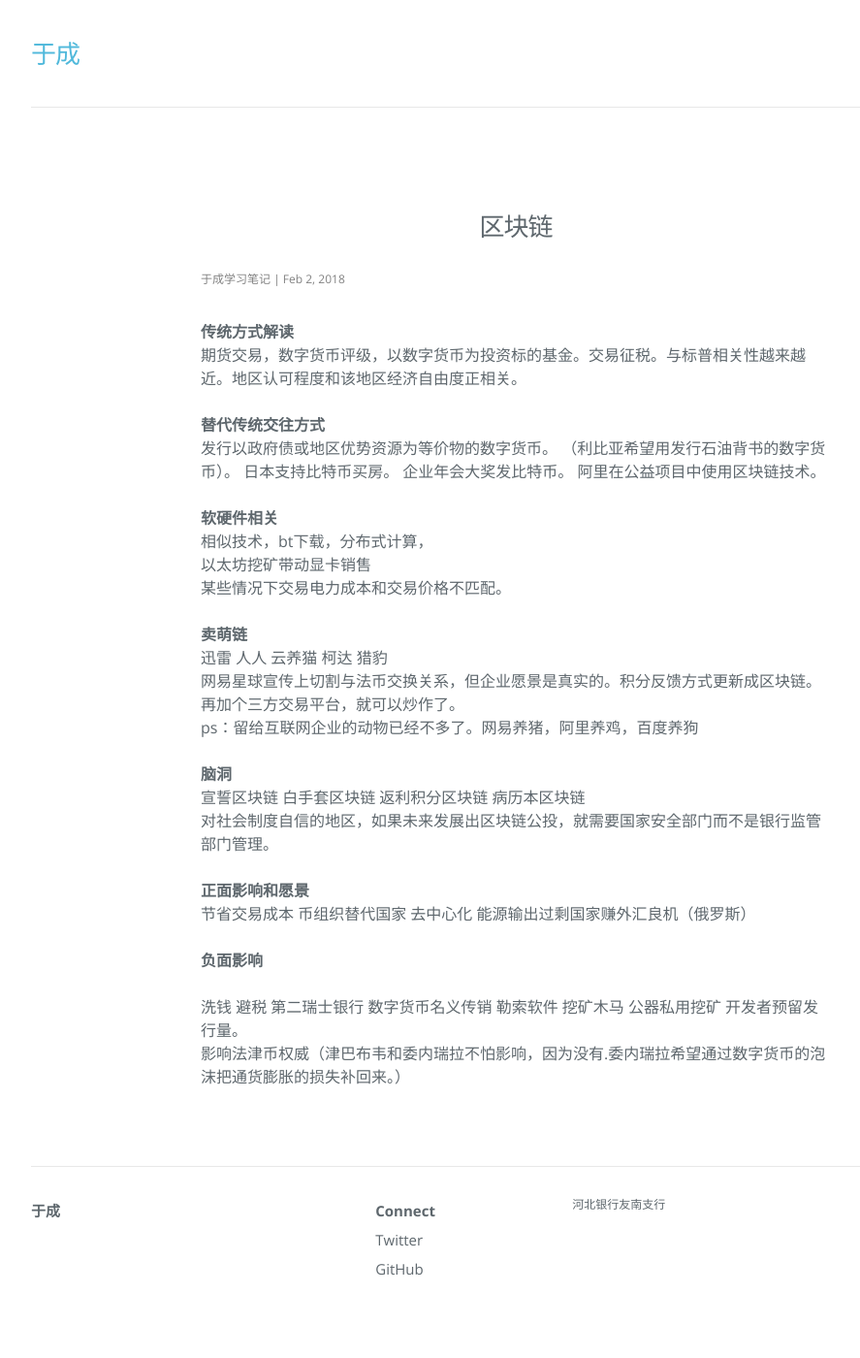
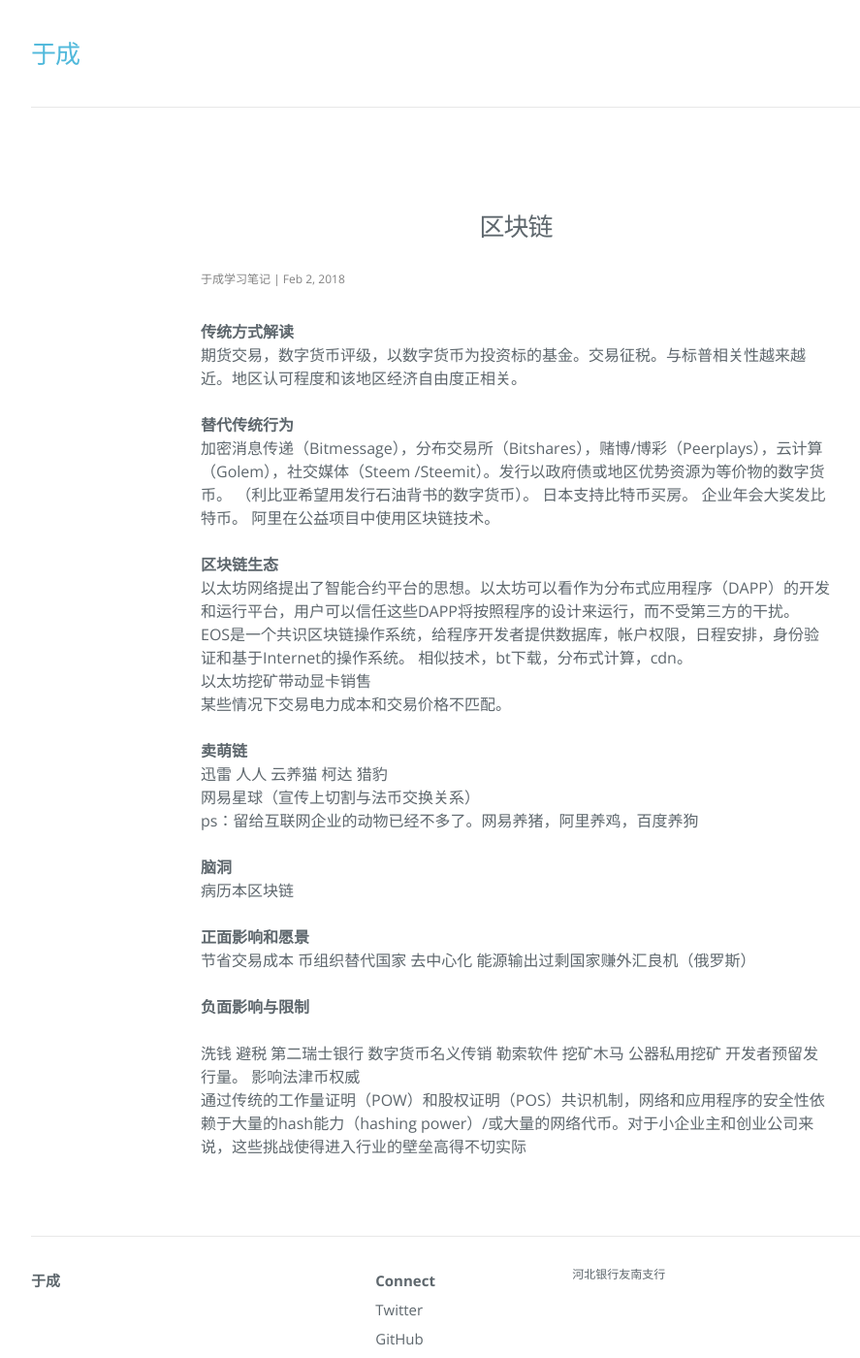
Before and after one commit to hebbank/jekyll, a Jekyll site: the page built from _posts/2018-02-02-qkl.md, in a window 1280 px wide and 1400 px high. Shown: the whole window at 97% size, without its empty margins (108-995 px from the left). Built offline with Jekyll 4.4.1, drawn with Linux system fonts in a browser that asks for light colours; nearby versions of some CDN libraries.

Commit message:
Update 区块链

```diff
--- a/_posts/2018-02-02-qkl.md
+++ b/_posts/2018-02-02-qkl.md
@@ -7,28 +7,29 @@ tags: ''
 **传统方式解读**
    期货交易，数字货币评级，以数字货币为投资标的基金。交易征税。与标普相关性越来越近。地区认可程度和该地区经济自由度正相关。
 
- **替代传统交往方式**
- 发行以政府债或地区优势资源为等价物的数字货币。 （利比亚希望用发行石油背书的数字货币）。 日本支持比特币买房。  企业年会大奖发比特币。
+ **替代传统行为**
+ 加密消息传递（Bitmessage），分布交易所（Bitshares），赌博/博彩（Peerplays），云计算（Golem），社交媒体（Steem /Steemit）。发行以政府债或地区优势资源为等价物的数字货币。 （利比亚希望用发行石油背书的数字货币）。 日本支持比特币买房。  企业年会大奖发比特币。
   阿里在公益项目中使用区块链技术。
 
-  **软硬件相关**
-  相似技术，bt下载，分布式计算，
+  **区块链生态**
+  以太坊网络提出了智能合约平台的思想。以太坊可以看作为分布式应用程序（DAPP）的开发和运行平台，用户可以信任这些DAPP将按照程序的设计来运行，而不受第三方的干扰。
+  EOS是一个共识区块链操作系统，给程序开发者提供数据库，帐户权限，日程安排，身份验证和基于Internet的操作系统。
+  相似技术，bt下载，分布式计算，cdn。
    以太坊挖矿带动显卡销售
   某些情况下交易电力成本和交易价格不匹配。
 
 **卖萌链**
    迅雷 人人 云养猫 柯达   猎豹
-   网易星球宣传上切割与法币交换关系，但企业愿景是真实的。积分反馈方式更新成区块链。再加个三方交易平台，就可以炒作了。
+   网易星球（宣传上切割与法币交换关系）
   ps：留给互联网企业的动物已经不多了。网易养猪，阿里养鸡，百度养狗
 
   **脑洞**
-宣誓区块链 白手套区块链 返利积分区块链 病历本区块链
-对社会制度自信的地区，如果未来发展出区块链公投，就需要国家安全部门而不是银行监管部门管理。
+病历本区块链
 
 **正面影响和愿景**
   节省交易成本  币组织替代国家  去中心化 能源输出过剩国家赚外汇良机（俄罗斯）
 
-**负面影响**
+**负面影响与限制**
 
-洗钱 避税  第二瑞士银行  数字货币名义传销  勒索软件  挖矿木马 公器私用挖矿   开发者预留发行量。
-影响法津币权威（津巴布韦和委内瑞拉不怕影响，因为没有.委内瑞拉希望通过数字货币的泡沫把通货膨胀的损失补回来。）
+洗钱 避税  第二瑞士银行  数字货币名义传销  勒索软件  挖矿木马 公器私用挖矿   开发者预留发行量。  影响法津币权威
+通过传统的工作量证明（POW）和股权证明（POS）共识机制，网络和应用程序的安全性依赖于大量的hash能力（hashing power）/或大量的网络代币。对于小企业主和创业公司来说，这些挑战使得进入行业的壁垒高得不切实际
```
